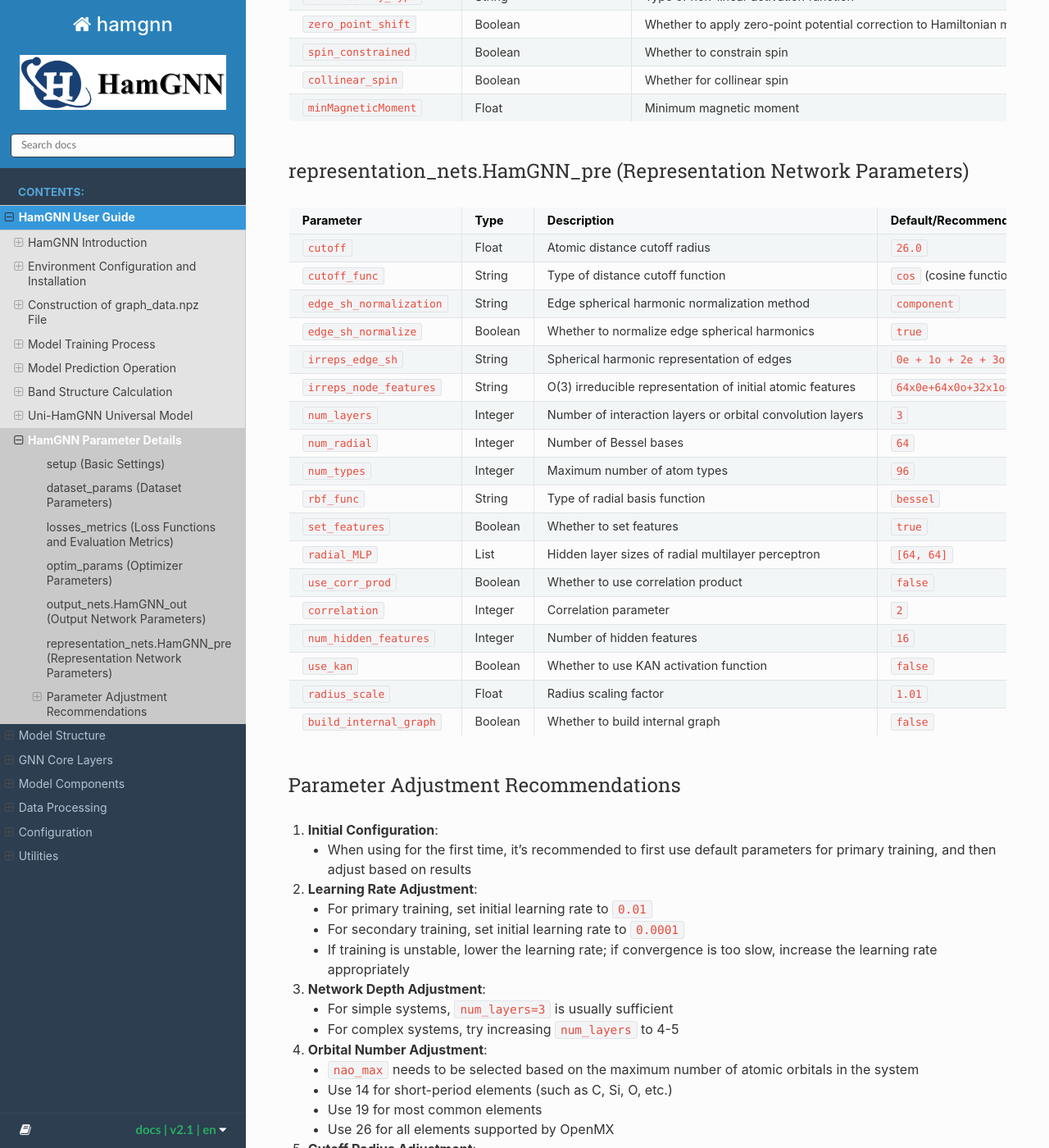
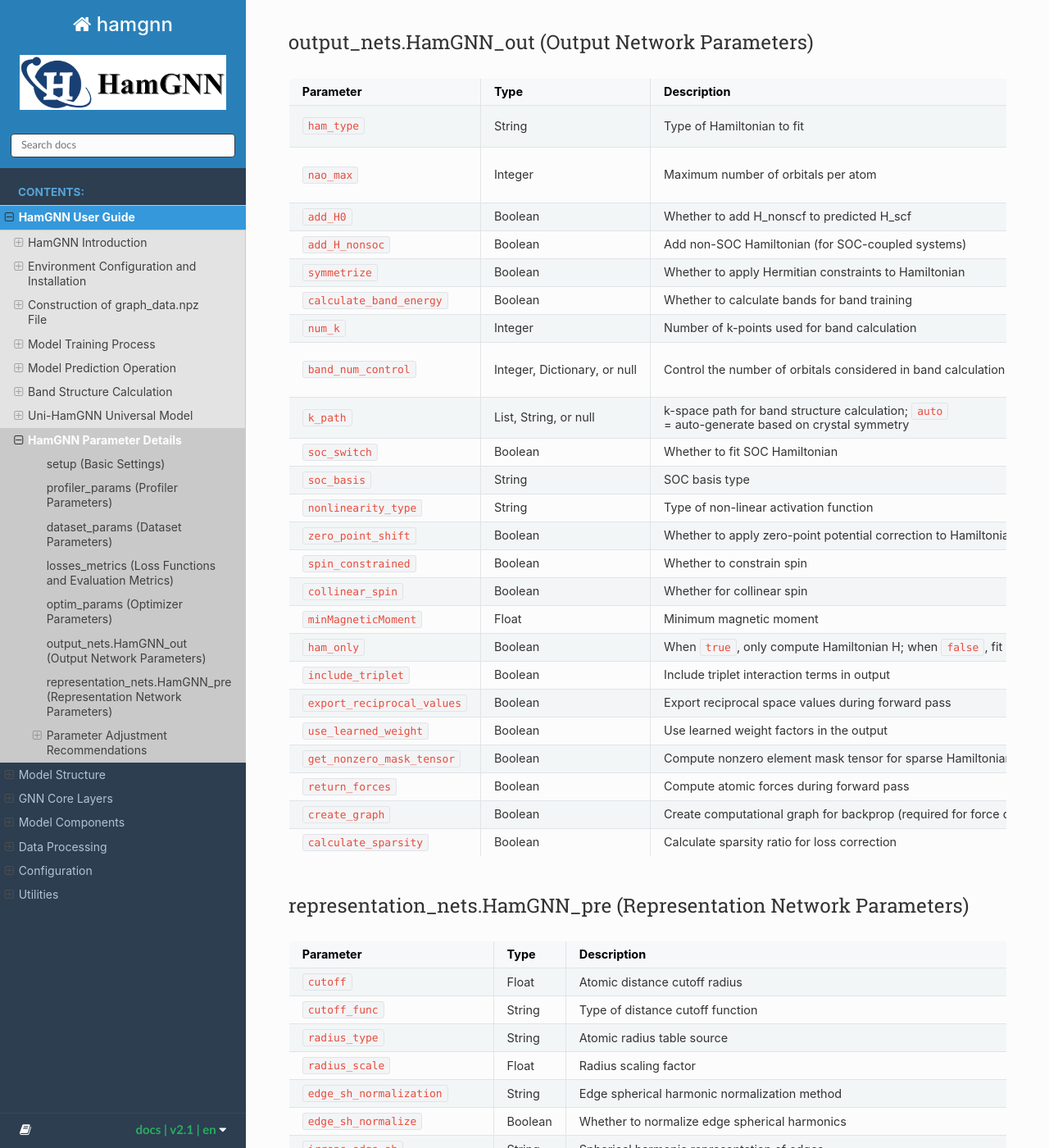
Before and after one commit to QuantumLab-ZY/HamGNN, a Sphinx documentation site: the page built from docs/source/user_guide/parameters.rst, in a window 1280 px wide and 1400 px high, scrolled down 2485 px. Shown: the whole window at 82% size. Built offline with Sphinx 7.4.7 and the Read the Docs theme 3.1.0, drawn with Linux system fonts in a browser that asks for light colours; some of the changed text lies outside the part shown.

Commit message:
docs: update installation guide to include lmdb library requirement for HamGNN v2.1+ and enhance training parameters documentation

```diff
--- a/docs/source/conf.py
+++ b/docs/source/conf.py
@@ -74,7 +74,7 @@
 html_context = {
     "display_github": True,
     "github_user": "bud-primordium",
-    "github_repo": "HamGNN_2_1_temp",
+    "github_repo": "HamGNN",
     "github_version": "main",
     "conf_py_path": "/docs/",
 }
--- a/docs/source/user_guide/parameters.rst
+++ b/docs/source/user_guide/parameters.rst
@@ -18,7 +18,7 @@
    * - ``GNN_Net``
      - String
      - Type of GNN network used
-     - ``HamGNN_pre`` for normal Hamiltonian fitting, ``HamGNN_pre_charge`` for charged defect Hamiltonian fitting
+     - ``HamGNN_pre`` (or ``HamGNNpre``) for normal Hamiltonian fitting, ``HamGNN_pre_charge`` for charged defect Hamiltonian fitting, ``HamGNNTransformer`` for transformer-based model
    * - ``accelerator``
      - null or String
      - Accelerator type
@@ -30,7 +30,7 @@
    * - ``checkpoint_path``
      - String
      - Checkpoint path for resuming training or path used during testing
-     - No default value, must be manually set
+     - ``'./'`` (no default checkpoint)
    * - ``load_from_checkpoint``
      - Boolean
      - Whether to load model parameters from checkpoint
@@ -42,7 +42,7 @@
    * - ``num_gpus``
      - null, Integer, or List
      - Number or ID of GPUs to use
-     - ``null`` (CPU), ``[0]`` (use first GPU)
+     - ``1`` (first GPU), ``null`` for CPU
    * - ``precision``
      - Integer
      - Computation precision
@@ -50,11 +50,39 @@
    * - ``property``
      - String
      - Type of physical quantity output by the network
-     - ``Hamiltonian`` (Hamiltonian)
+     - ``hamiltonian``
    * - ``stage``
      - String
      - Execution stage
      - ``fit`` (training), ``test`` (testing/prediction)
+   * - ``hostname``
+     - String
+     - Host identifier (auto-detected)
+     - Auto-detected system hostname
+   * - ``job_id``
+     - String
+     - Job identifier for tracking
+     - Auto-generated (e.g., ``time_2025``)
+
+profiler_params (Profiler Parameters)
+--------------------------------------
+
+.. list-table::
+   :widths: 20 15 50 15
+   :header-rows: 1
+
+   * - Parameter
+     - Type
+     - Description
+     - Default/Recommended Value
+   * - ``train_dir``
+     - String
+     - Training output directory (tensorboard logs, checkpoints)
+     - ``'./'`` (current directory)
+   * - ``progress_bar_refresh_rat``
+     - Integer
+     - Progress bar refresh rate
+     - ``1``
 
 dataset_params (Dataset Parameters)
 -----------------------------------
@@ -74,19 +102,42 @@
    * - ``test_ratio``
      - Float
      - Proportion of test set in the entire dataset
-     - ``0.1`` (10%)
+     - ``0.2`` (20%)
    * - ``train_ratio``
      - Float
      - Proportion of training set in the entire dataset
-     - ``0.8`` (80%)
+     - ``0.6`` (60%)
    * - ``val_ratio``
      - Float
      - Proportion of validation set in the entire dataset
-     - ``0.1`` (10%)
+     - ``0.2`` (20%)
+   * - ``split_file``
+     - String or null
+     - Path to save/load pre-defined dataset split indices
+     - ``None`` (auto-split based on ratios)
    * - ``graph_data_path``
      - String
      - Directory of processed compressed graph data files
      - No default value, must be manually set
+   * - ``num_workers``
+     - Integer
+     - Number of parallel DataLoader worker processes
+     - ``4``
+   * - ``preload``
+     - Integer
+     - Number of graphs to preload into memory on startup
+     - ``0`` (load on demand)
+   * - ``data_format``
+     - String
+     - Input data format: ``'auto'``, ``'lmdb'`` (LMDB format), or ``'npz'`` (NPZ format)
+     - ``'auto'`` (auto-detect based on file extension)
+   * - ``test_mode``
+     - Boolean
+     - Use entire dataset as test set (skip train/val split)
+     - ``false``
+
+.. note::
+   For large-scale datasets, using LMDB format (``data_format: lmdb``) with ``npz_to_lmdb.py`` conversion provides significantly faster I/O compared to NPZ format.
 
 losses_metrics (Loss Functions and Evaluation Metrics)
 ------------------------------------------------------
@@ -110,15 +161,15 @@
    * - ``losses[].metric``
      - String
      - Loss calculation method
-     - ``mae`` (mean absolute error), optional ``mse`` (mean squared error) or ``rmse`` (root mean squared error)
+     - ``mae`` (mean absolute error), optional ``mse`` (mean squared error), ``rmse`` (root mean squared error), ``cosine_similarity``, ``sum_zero``, or ``euclidean_loss``
    * - ``losses[].prediction``
      - String
      - Prediction output
-     - ``Hamiltonian`` or ``band_energy``
+     - ``hamiltonian``, ``band_energy``, or other task-specific targets
    * - ``losses[].target``
      - String
      - Target data
-     - ``hamiltonian`` or ``band_energy``
+     - ``hamiltonian``, ``band_energy``, ``band_gap``, ``overlap``, ``peak``, ``hamiltonian_imag``, or ``wavefunction``
    * - ``metrics``
      - List
      - List of evaluation metric definitions
@@ -178,7 +229,7 @@
    * - ``ham_type``
      - String
      - Type of Hamiltonian to fit
-     - ``openmx`` (OpenMX Hamiltonian), ``abacus`` (ABACUS Hamiltonian)
+     - ``openmx`` (OpenMX), ``abacus`` (ABACUS), ``siesta`` (SIESTA/HONPAS), or ``pasp``
    * - ``nao_max``
      - Integer
      - Maximum number of orbitals per atom
@@ -187,6 +238,10 @@
      - Boolean
      - Whether to add H_nonscf to predicted H_scf
      - ``true``
+   * - ``add_H_nonsoc``
+     - Boolean
+     - Add non-SOC Hamiltonian (for SOC-coupled systems)
+     - ``false``
    * - ``symmetrize``
      - Boolean
      - Whether to apply Hermitian constraints to Hamiltonian
@@ -198,19 +253,27 @@
    * - ``num_k``
      - Integer
      - Number of k-points used for band calculation
-     - ``4``
+     - ``5``
    * - ``band_num_control``
      - Integer, Dictionary, or null
      - Control the number of orbitals considered in band calculation
      - ``8`` (VBM±8 bands), ``dict`` (specify number of bases for each atom type), ``null`` (all bands)
+   * - ``k_path``
+     - List, String, or null
+     - k-space path for band structure calculation; ``auto`` = auto-generate based on crystal symmetry
+     - ``null`` (generate random k-points)
    * - ``soc_switch``
      - Boolean
      - Whether to fit SOC Hamiltonian
      - ``false``
+   * - ``soc_basis``
+     - String
+     - SOC basis type
+     - ``'so3'`` (SO(3)), ``'su2'`` (SU(2))
    * - ``nonlinearity_type``
      - String
      - Type of non-linear activation function
-     - ``gate``
+     - ``gate`` (gated nonlinearity) or ``norm`` (norm-based)
    * - ``zero_point_shift``
      - Boolean
      - Whether to apply zero-point potential correction to Hamiltonian matrix
@@ -227,6 +290,38 @@
      - Float
      - Minimum magnetic moment
      - ``0.5``
+   * - ``ham_only``
+     - Boolean
+     - When ``true``, only compute Hamiltonian H; when ``false``, fit both H and overlap S
+     - ``true``
+   * - ``include_triplet``
+     - Boolean
+     - Include triplet interaction terms in output
+     - ``false``
+   * - ``export_reciprocal_values``
+     - Boolean
+     - Export reciprocal space values during forward pass
+     - ``false``
+   * - ``use_learned_weight``
+     - Boolean
+     - Use learned weight factors in the output
+     - ``true``
+   * - ``get_nonzero_mask_tensor``
+     - Boolean
+     - Compute nonzero element mask tensor for sparse Hamiltonian
+     - ``false``
+   * - ``return_forces``
+     - Boolean
+     - Compute atomic forces during forward pass
+     - ``false``
+   * - ``create_graph``
+     - Boolean
+     - Create computational graph for backprop (required for force derivatives)
+     - ``false``
+   * - ``calculate_sparsity``
+     - Boolean
+     - Calculate sparsity ratio for loss correction
+     - ``true``
 
 representation_nets.HamGNN_pre (Representation Network Parameters)
 -------------------------------------------------------------------
@@ -247,6 +342,14 @@
      - String
      - Type of distance cutoff function
      - ``cos`` (cosine function), optional ``pol`` (polynomial function)
+   * - ``radius_type``
+     - String
+     - Atomic radius table source
+     - ``'openmx'`` (OpenMX radii) or ``'abacus'`` (ABACUS radii)
+   * - ``radius_scale``
+     - Float
+     - Radius scaling factor
+     - ``1.01``
    * - ``edge_sh_normalization``
      - String
      - Edge spherical harmonic normalization method
@@ -301,15 +404,31 @@
      - ``16``
    * - ``use_kan``
      - Boolean
-     - Whether to use KAN activation function
+     - Whether to use KAN (Kolmogorov-Arnold Network) activation function
      - ``false``
-   * - ``radius_scale``
-     - Float
-     - Radius scaling factor
-     - ``1.01``
    * - ``build_internal_graph``
      - Boolean
-     - Whether to build internal graph
+     - Whether to build internal neighbor graph
+     - ``false``
+   * - ``legacy_edge_update``
+     - Boolean
+     - Legacy edge update behavior (for old checkpoint compatibility only)
+     - ``false``
+   * - ``lite_mode``
+     - Boolean
+     - Minimal parameter mode for faster inference (reduces parameter count)
+     - ``false``
+   * - ``apply_charge_doping``
+     - Boolean
+     - Enable charge doping atom embedding for charged defect systems
+     - ``false``
+   * - ``num_charge_attr_feas``
+     - Integer
+     - Number of charge attribution Gaussian features (only used if ``apply_charge_doping=True``)
+     - ``8``
+   * - ``use_gradient_checkpointing``
+     - Boolean
+     - Enable gradient checkpointing to reduce memory usage during training
      - ``false``
 
 Parameter Adjustment Recommendations
```
Also changed, not shown: other parts of docs/source/user_guide/parameters.rst (+5 -5 lines), docs/source/user_guide/installation.rst (+14 -3 lines), docs/source/user_guide/training.rst (+9 -8 lines).
